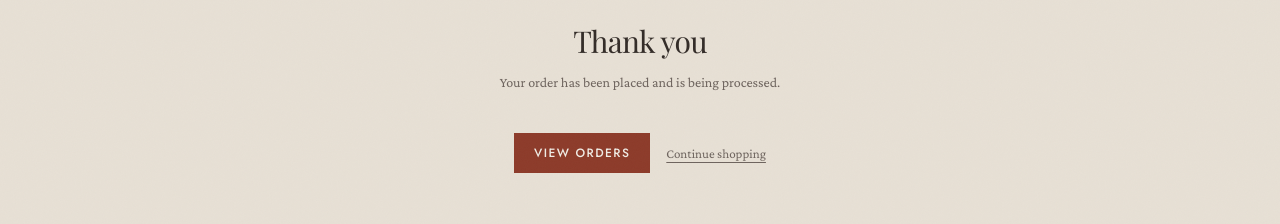
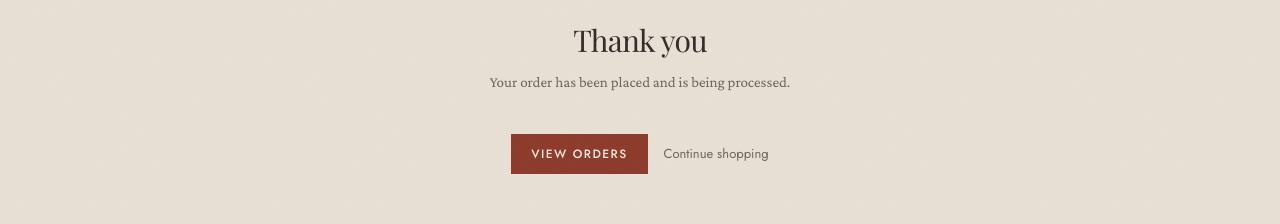
Before and after one commit to Jhessiny/storefront, a Next.js app: page /success in a window 1280 px wide. Shown: the part 259-483 px from the top of the page. Built offline with nearby package versions, Linux system fonts and the light colour scheme; no server answers; a web font is replaced by a local one.

Commit message:
style: utility pages with jazz cafe typography and warm accents

```diff
--- a/src/app/error.tsx
+++ b/src/app/error.tsx
@@ -12,11 +12,11 @@ export default function Error({
       <h1 className="font-display text-2xl tracking-tight">
         Something went wrong
       </h1>
-      <p className="text-muted-foreground mt-3 max-w-sm text-[13px]">
+      <p className="text-muted-foreground mt-3 max-w-sm text-[14px]">
         {error.message || 'An unexpected error occurred.'}
       </p>
       <button
-        className="hover:text-muted-foreground mt-8 text-[13px] underline underline-offset-4 transition-colors"
+        className="font-ui link-grow hover:text-oxblood mt-8 w-fit text-[13px] transition-colors"
         onClick={reset}
       >
         Try again
--- a/src/app/not-found.tsx
+++ b/src/app/not-found.tsx
@@ -6,12 +6,12 @@ export default function NotFound() {
       <span className="font-display text-border/60 text-[8rem] leading-none tracking-tighter">
         404
       </span>
-      <p className="text-muted-foreground mt-2 text-[13px]">
+      <p className="text-muted-foreground mt-2 text-[14px]">
         This page doesn&apos;t exist.
       </p>
       <Link
         href="/"
-        className="hover:text-muted-foreground mt-8 text-[13px] underline underline-offset-4 transition-colors"
+        className="font-ui link-grow hover:text-oxblood mt-8 w-fit text-[13px] transition-colors"
       >
         Go home
       </Link>
--- a/src/app/success/page.tsx
+++ b/src/app/success/page.tsx
@@ -15,7 +15,7 @@ export default function SuccessPage() {
   return (
     <div className="container mx-auto flex min-h-[600px] flex-col items-center justify-center px-4 py-16 text-center">
       <h1 className="font-display text-3xl tracking-tight">Thank you</h1>
-      <p className="text-muted-foreground mt-3 max-w-sm text-[14px] leading-relaxed">
+      <p className="text-muted-foreground mt-3 max-w-sm text-[15px] leading-relaxed">
         Your order has been placed and is being processed.
       </p>
       <div className="mt-10 flex gap-4">
@@ -27,7 +27,7 @@ export default function SuccessPage() {
         </Button>
         <Link
           href="/products"
-          className="text-muted-foreground hover:text-foreground inline-flex h-10 items-center text-[13px] underline underline-offset-4 transition-colors"
+          className="font-ui link-grow text-muted-foreground hover:text-oxblood inline-flex h-10 w-fit items-center text-[13px] transition-colors"
         >
           Continue shopping
         </Link>
```
